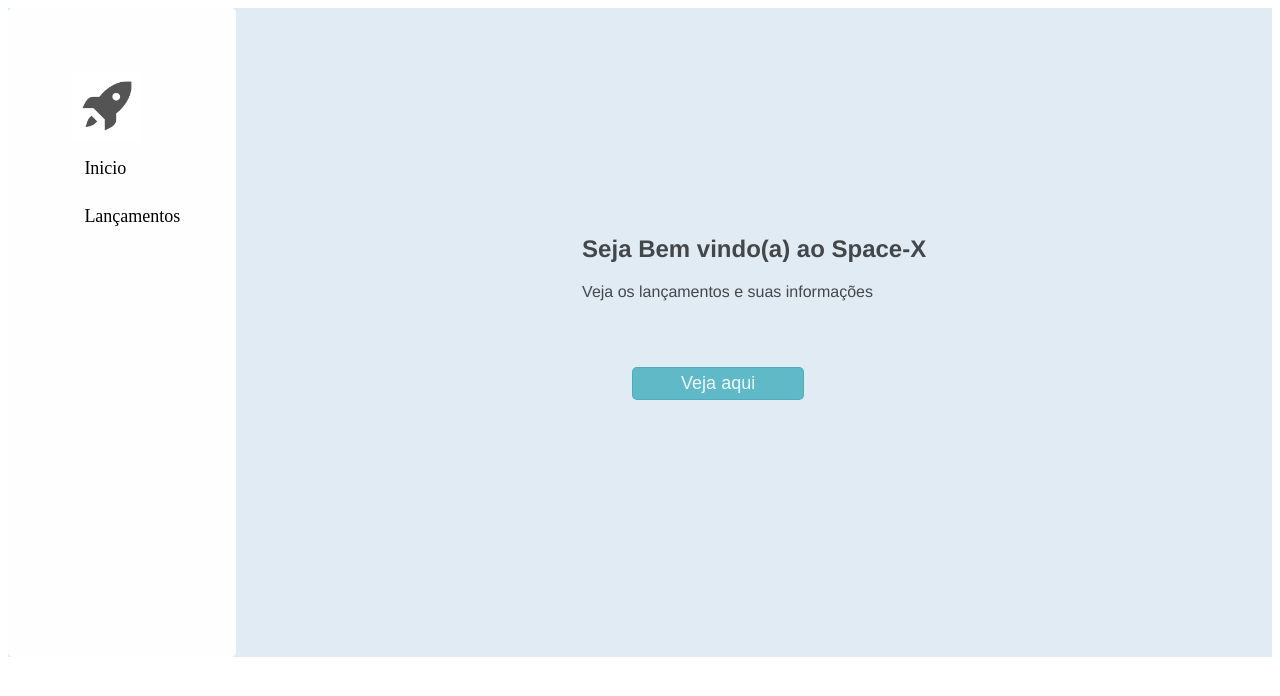
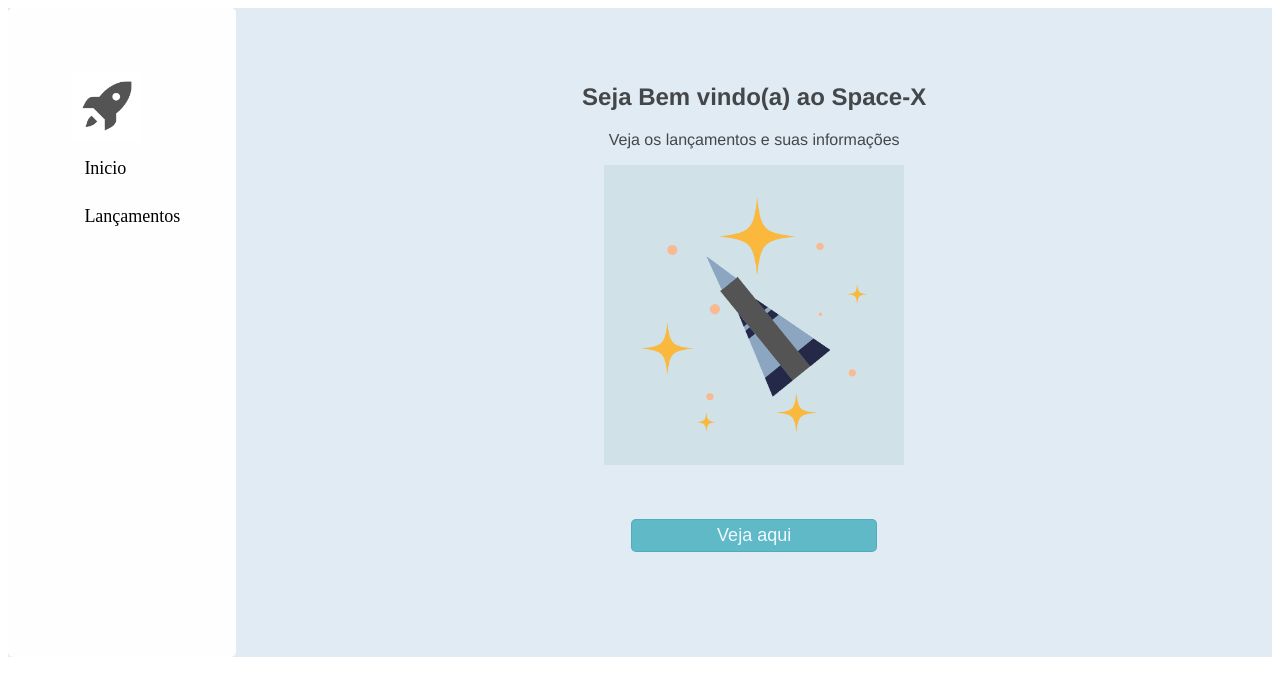
Before and after one commit to CarolinaInglethe/ci-space-x, a React (Create React App) app: page / in a window 1280 px wide. Shown: the top 696 px of the page. Built offline with nearby package versions, Linux system fonts and the light colour scheme.

Commit message:
Home - adiciona logo e centraliza no css

```diff
--- a/src/css/App.css
+++ b/src/css/App.css
@@ -30,6 +30,7 @@
 
 .home-section {
   margin: auto;
+  text-align: center;
 }
 
 .home-section button {
--- a/src/pages/Home.jsx
+++ b/src/pages/Home.jsx
@@ -1,6 +1,7 @@
 import React from 'react';
 import { Link } from 'react-router-dom';
 import NavBar from '../components/NavBar';
+import rocketLogo from '../images/foguete-estrelas.png';
 
 function Home() {
 
@@ -10,6 +11,8 @@
      <section className="home-section">
         <h1>Seja Bem vindo(a) ao Space-X</h1>
         <p>Veja os lançamentos e suas informações</p>
+
+        <img src={rocketLogo} alt="logo do foguete" width="300px" />
         <button type="button"> <Link to="/releases"> Veja aqui </Link> </button>
      </section>
     </div>
--- a/src/pages/Releases.jsx
+++ b/src/pages/Releases.jsx
@@ -14,9 +14,11 @@
   return (
     <div className="releases-container">
       <NavBar />
+
       <div>
-        Releases
+        Lançamentos
       </div>
+
     </div>
   )
 }
```
